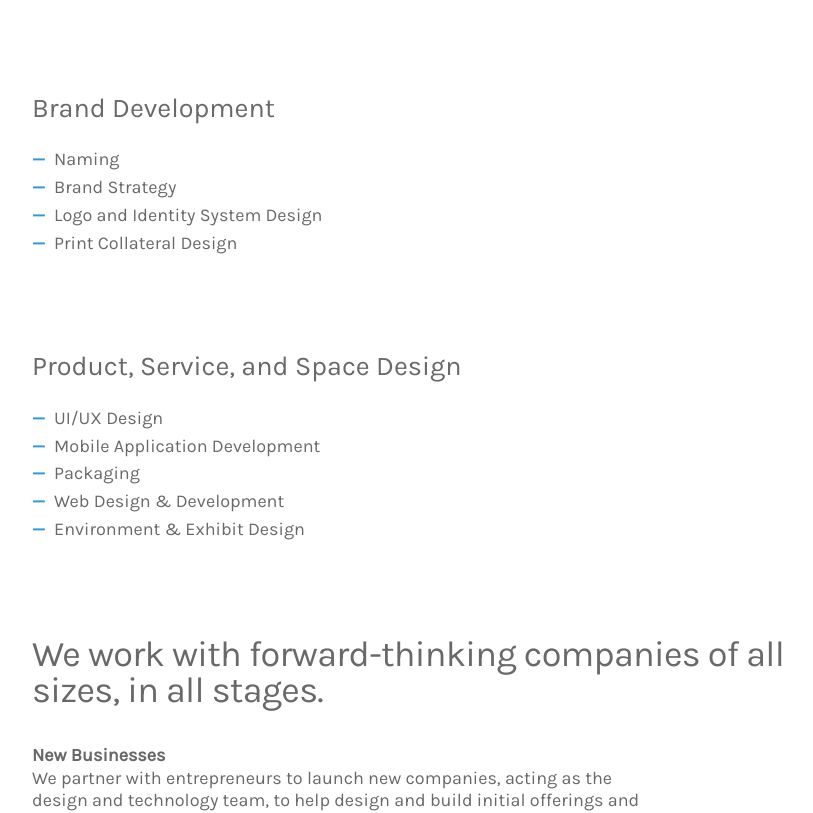
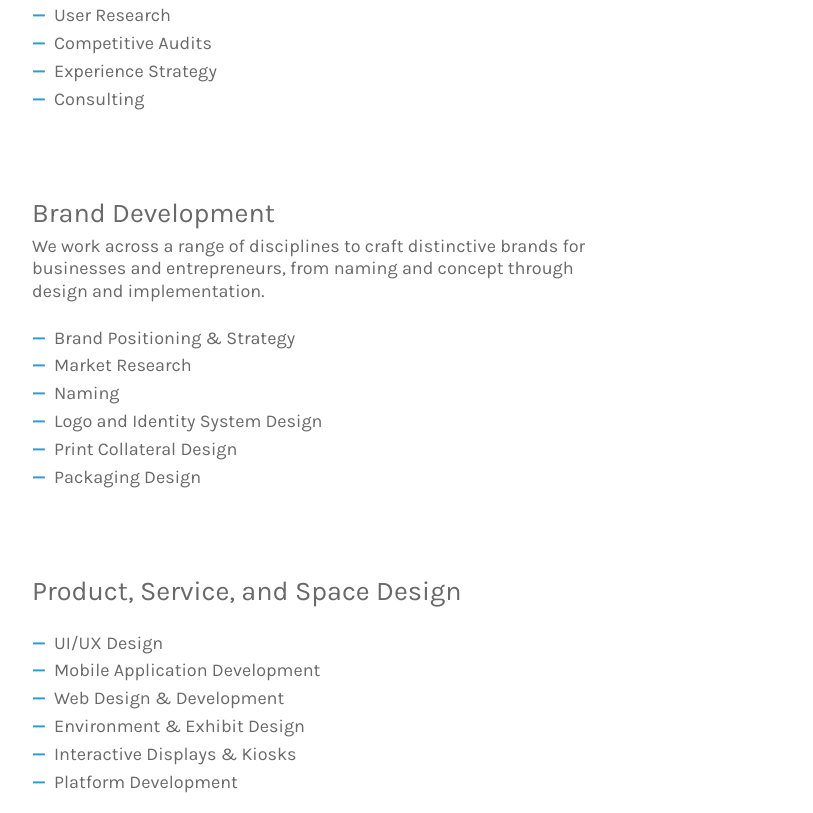
Before and after one commit to relaydesignco/relaywebsite, a Vue app: page /services in a window 1280 px wide. Shown: the part 600-1413 px from the top of the page, without its empty margins (128-941 px from the left). Built offline with nearby package versions, Linux system fonts and the light colour scheme; what vue-head would draw is missing.

Commit message:
Adds language to services page.

```diff
--- a/src/assets/base.scss
+++ b/src/assets/base.scss
@@ -32,6 +32,15 @@ body, p {
 p {
   margin-top: 0;
   margin-bottom: 1.35em;
+
+  &.intro {
+    font-size: 20px;
+
+    @media only screen and (min-width: $screen-md-min) {
+      max-width: 80%;
+      margin-bottom: 0;
+    }
+  }
 }
 
 a, a:hover, a:visited, a:active {
@@ -73,7 +82,7 @@ a.major {
   }
 }
 
-.featured {
+.featured-image {
   margin-top: 2em;
 }
 
@@ -167,9 +176,13 @@ img {
   height: auto;
 
   // feature image on company page etc
-  &.feature {
+  &.feature,
+  &.featured-image {
     width: 100%;
     height: auto;
+  }
+
+  &.featured-image {
     margin-top: 2em;
   }
 }
@@ -224,7 +237,7 @@ img {
   @media only screen and (min-width: $screen-md-min) {
     align-items: center;
     flex-direction: row;
-    margin: 5em 0;
+    margin: 4.5em 0;
 
     &.compressed {
       margin: 1em 0;
--- a/src/components/Company.vue
+++ b/src/components/Company.vue
@@ -7,7 +7,7 @@
         </header>
         -->
 
-        <img :src="feature_image_filename" class="feature" />
+        <img :src="feature_image_filename" class="featured-image" />
 
         <article class="wrapper">
           <header class="fadein">
--- a/src/components/Services.vue
+++ b/src/components/Services.vue
@@ -9,18 +9,16 @@
       <header class="fadein">
           <h2 class="intro">We design the brands, digital interactions, and physical spaces that shape how people experience your company.</h2>
       </header>
-        <!--
-        <h3>We are focused on the total experience people have with your company, from when they first search for your product, to when they rave about it to their friends.</h3>
-        -->
       <section class="slat">
         <div class="column-two-thirds">
           <h3>Experience Design</h3>
-          <p></p>
+          <p>We partner with companies to design compelling and consistent customer experiences. We map existing customer interactions, address poorly performing touchpoints, and identify possible new channels.</p>
           <ul class="dash-list">
             <li>Customer Touchpoint Analysis</li>
             <li>User Research</li>
             <li>Competitive Audits</li>
             <li>Experience Strategy</li>
+            <li>Consulting</li>
           </ul>
         </div>
         <!--
@@ -33,12 +31,14 @@
       <section class="slat">
         <div class="column-two-thirds">
           <h3>Brand Development</h3>
-          <p></p>
+          <p>We work across a range of disciplines to craft distinctive brands for businesses and entrepreneurs, from naming and concept through design and implementation.</p>
           <ul class="dash-list">
+            <li>Brand Positioning &amp; Strategy</li>
+            <li>Market Research</li>
             <li>Naming</li>
-            <li>Brand Strategy</li>
             <li>Logo and Identity System Design</li>
             <li>Print Collateral Design</li>
+            <li>Packaging Design</li>
           </ul>
         </div>
         <!--
@@ -55,9 +55,10 @@
           <ul class="dash-list">
             <li>UI/UX Design</li>
             <li>Mobile Application Development</li>
-            <li>Packaging</li>
-            <li>Web Design & Development</li>
-            <li>Environment & Exhibit Design</li>
+            <li>Web Design &amp; Development</li>
+            <li>Environment &amp; Exhibit Design</li>
+            <li>Interactive Displays &amp; Kiosks</li>
+            <li>Platform Development</li>
           </ul>
         </div>
         <!--
```
Also changed, not shown: 22 other files (tests, documents, lock files or other folders).
